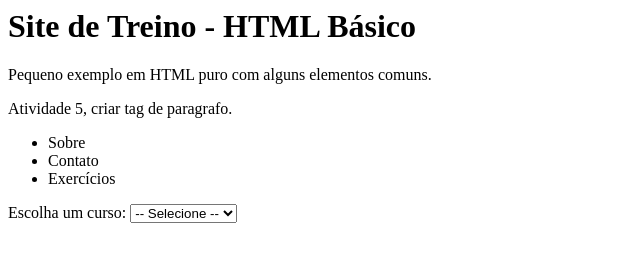
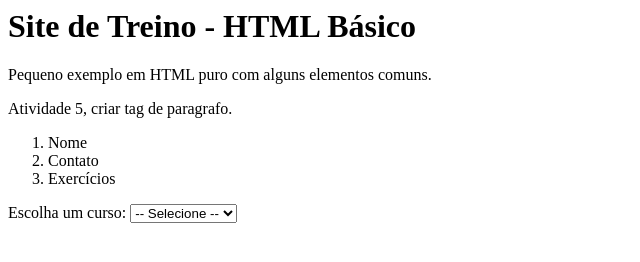
Before and after one commit to priscilaneiva/SITE_TREINO_FRONT, a plain HTML site: page index.html in a window 1280 px wide. Shown: the full height of the page, 0-640 px from the left. Drawn offline with Linux system fonts and the light colour scheme.

Commit message:
SITE_TREINO_WEB:Priscila Félix | mod tag/text
Exercício 5, modiicar tag <ul> e modificar text da tag <li>.

```diff
--- a/index.html
+++ b/index.html
@@ -3,11 +3,11 @@
 <p>Atividade 5, criar tag de paragrafo.</p>
 
 <nav>
-   <ul>
-      <li>Sobre</li>
+   <ol>
+      <li>Nome</li>
       <li>Contato</li>
       <li>Exercícios</li>
-   </ul>
+   </ol>
 </nav>
 
 <label>Escolha um curso:</label>
```
